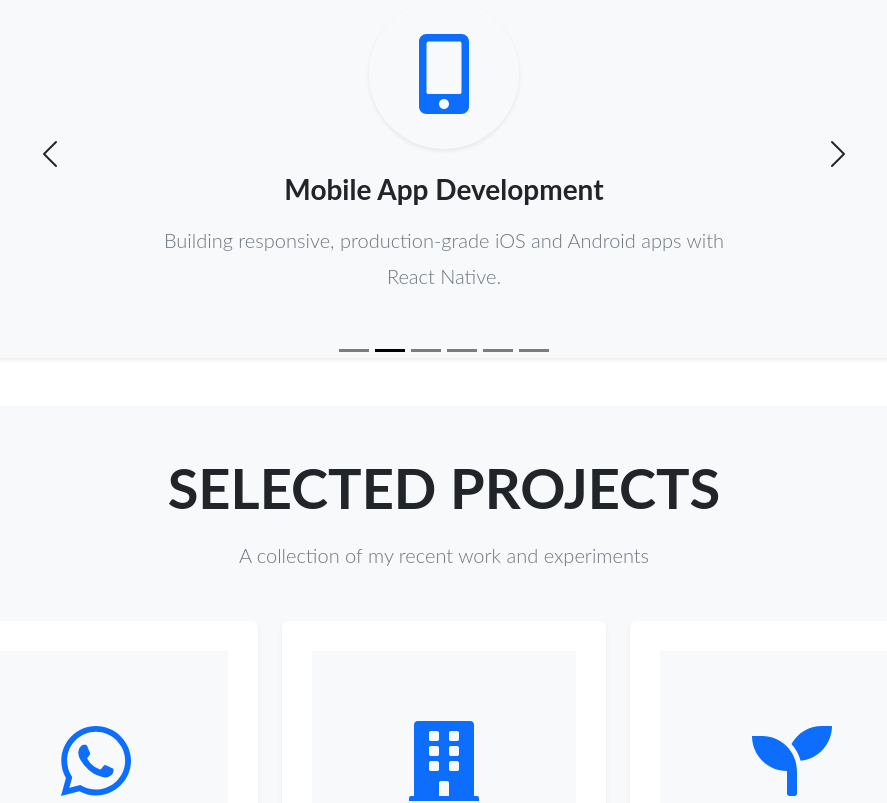
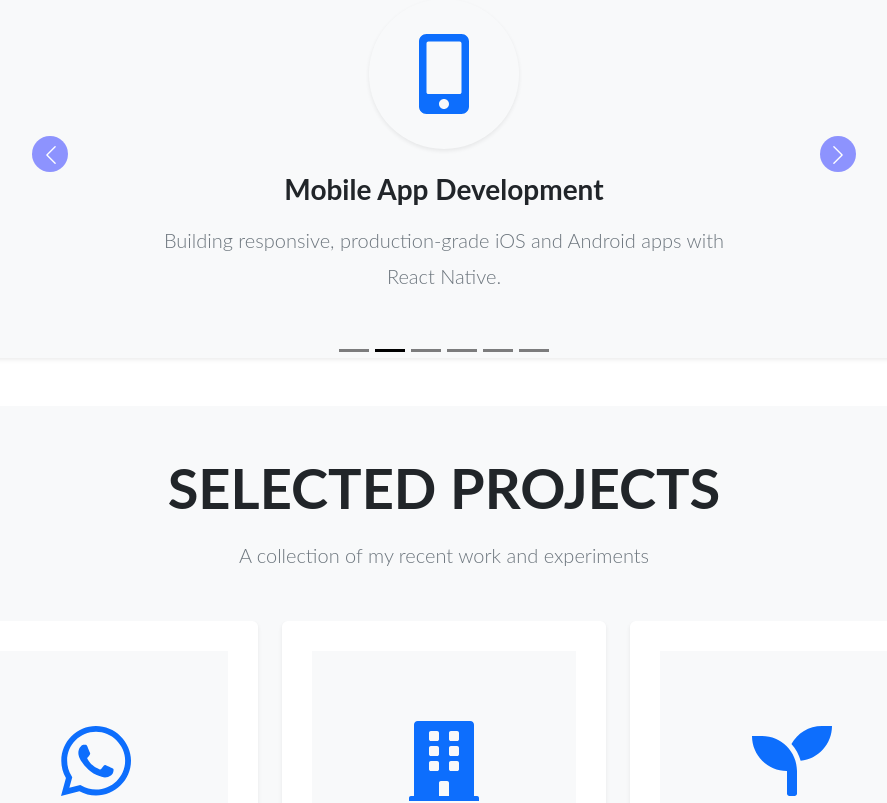
Before and after one commit to VitorSilva7648/vitor.dev, a React (Vite) app: page / in a window 1280 px wide. Shown: the part 2280-3083 px from the top of the page, without its empty margins (196-1083 px from the left). Built offline with nearby package versions, Linux system fonts and the light colour scheme.

Commit message:
fix: styles

```diff
--- a/src/index.css
+++ b/src/index.css
@@ -108,14 +108,23 @@ button:focus-visible {
 }
 
 /*
- * Bootstrap's carousel control arrows and indicator dots are white by
- * default (meant to sit over dark/photo backgrounds). On our light-theme
- * background they become invisible, so invert them in light mode - the
- * same trick Bootstrap's own `.carousel-dark` helper uses.
+ * Bootstrap's carousel control arrows are a plain white SVG (no backdrop),
+ * meant to sit over a photo. Against our flat theme backgrounds that's
+ * either invisible (white icon on light bg) or just low-contrast (white
+ * icon at reduced opacity on a dark-but-not-black surface). Instead of
+ * flipping the icon color per theme, give it a fixed circular backdrop
+ * that guarantees contrast regardless of theme or what's behind it.
  */
-:root[data-bs-theme="light"] .carousel-control-prev-icon,
-:root[data-bs-theme="light"] .carousel-control-next-icon {
-  filter: invert(1) grayscale(100);
+.carousel-control-prev-icon,
+.carousel-control-next-icon {
+  width: 2.25rem;
+  height: 2.25rem;
+  background-color: rgba(100, 108, 255, 0.85);
+  /* var(--primary-color) as a literal, since this file loads before the
+     React-set data-bs-theme attribute in some edge cases */
+  background-color: color-mix(in srgb, var(--primary-color) 85%, transparent);
+  border-radius: 50%;
+  background-size: 60% 60%;
 }
 
 :root[data-bs-theme="light"] .carousel-indicators [data-bs-target] {
```
